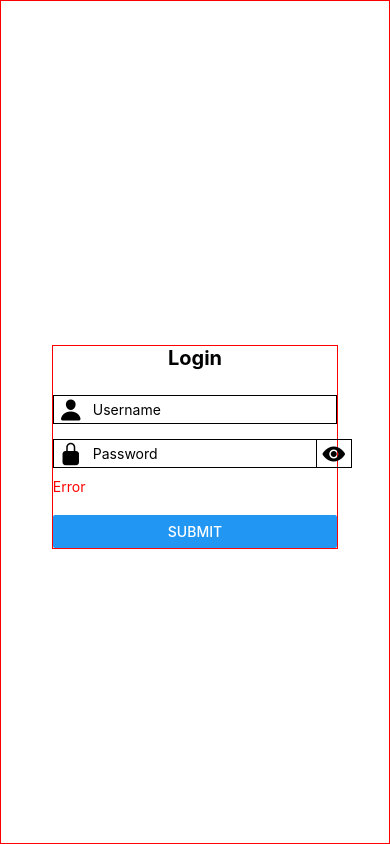
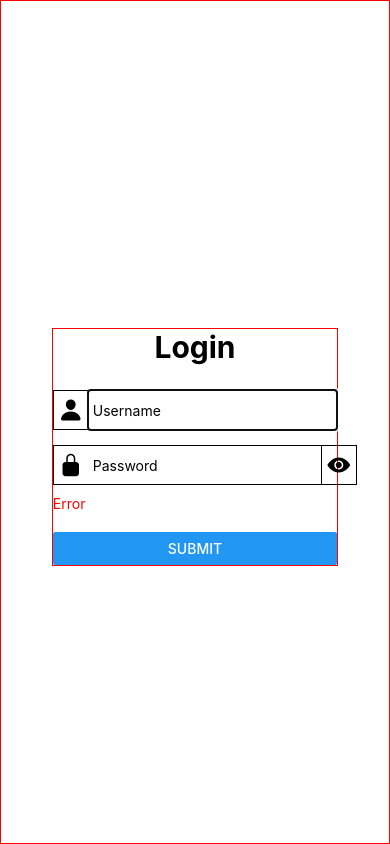
Before and after one commit to McPerry11/iprotect, a React Native app: screen / in a window 390 px wide. Built offline with nearby package versions, Linux system fonts and the light colour scheme.

Commit message:
V0.3.0 - Updated Expo dependency. Added toggle password functionality. Modified styles. Modified gitignore.

```diff
--- a/App.js
+++ b/App.js
@@ -1,36 +1,53 @@
 import { StatusBar } from 'expo-status-bar';
 import { Button, Pressable, StyleSheet, Text, TextInput, View } from 'react-native';
 import { Ionicons } from '@expo/vector-icons';
+import { useState } from 'react';
 
 export default function App() {
+  const [showPassword, setShowPassword] = useState(true);
+  const [eyeIcon, setEyeIcon] = useState('eye');
+
+  function togglePassword() {
+    setShowPassword(() => !showPassword);
+    setEyeIcon(() => eyeIcon == 'eye' ? 'eye-off' : 'eye');
+  }
+
   return (
+    // App Layout
     <View style={[styles.appContainer, styles.border]}>
       <StatusBar style='auto'/>
 
+      {/* Login Layout */}
       <View style={[styles.login, styles.border]}>
         <Text style={styles.title}>Login</Text>
 
+        {/* Username Input */}
         <View style={styles.usernameContainer}>
           <View style={[styles.icon, styles.inputIcon]}>
             <Ionicons name='person' size={24}/>
           </View>
-          <TextInput style={[styles.input, styles.username]} placeholder='Username'/>
+          <TextInput style={[styles.input, styles.username]} placeholder='Username' autoFocus/>
         </View>
 
+        {/* Password Input */}
         <View style={styles.passwordContainer}>
           <View style={[styles.icon, styles.inputIcon]}>
             <Ionicons name='lock-closed' size={24}/>
           </View>
-          <TextInput style={[styles.input, styles.password]} placeholder='Password'/>
-          <Pressable style={[styles.icon, styles.togglePassword]}>
-            <Ionicons name='eye' size={24} />
+          <TextInput style={[styles.input, styles.password]} placeholder='Password' secureTextEntry={showPassword}/>
+          <Pressable style={[styles.icon, styles.togglePassword]} onPress={togglePassword}>
+            <Ionicons name={eyeIcon} size={24} />
           </Pressable>
         </View>
 
+        {/* Error Message */}
         <Text style={styles.error}>Error</Text>
+
+        {/* Submit Button */}
         <View style={styles.submit}>
           <Button title='Submit'/>
         </View>
+
       </View>
 
     </View>
@@ -65,6 +82,8 @@ const styles = StyleSheet.create({
     flex: 1,
     borderWidth: 1,
     padding: 5,
+    paddingRight: 10,
+    height: 40,
   },
 
   inputIcon: {
@@ -91,7 +110,7 @@ const styles = StyleSheet.create({
   },
 
   title: {
-    fontSize: 20,
+    fontSize: 30,
     fontWeight: 'bold',
     textAlign: 'center',
   },
--- a/package.json
+++ b/package.json
@@ -1,6 +1,6 @@
 {
   "name": "iprotect",
-  "version": "1.0.0",
+  "version": "0.3.0",
   "main": "node_modules/expo/AppEntry.js",
   "scripts": {
     "start": "expo start",
@@ -9,7 +9,7 @@
     "web": "expo start --web"
   },
   "dependencies": {
-    "expo": "~50.0.6",
+    "expo": "~50.0.7",
     "expo-status-bar": "~1.11.1",
     "react": "18.2.0",
     "react-native": "0.73.4"
```
Also changed, not shown: 2 other files (tests, documents, lock files or other folders).
